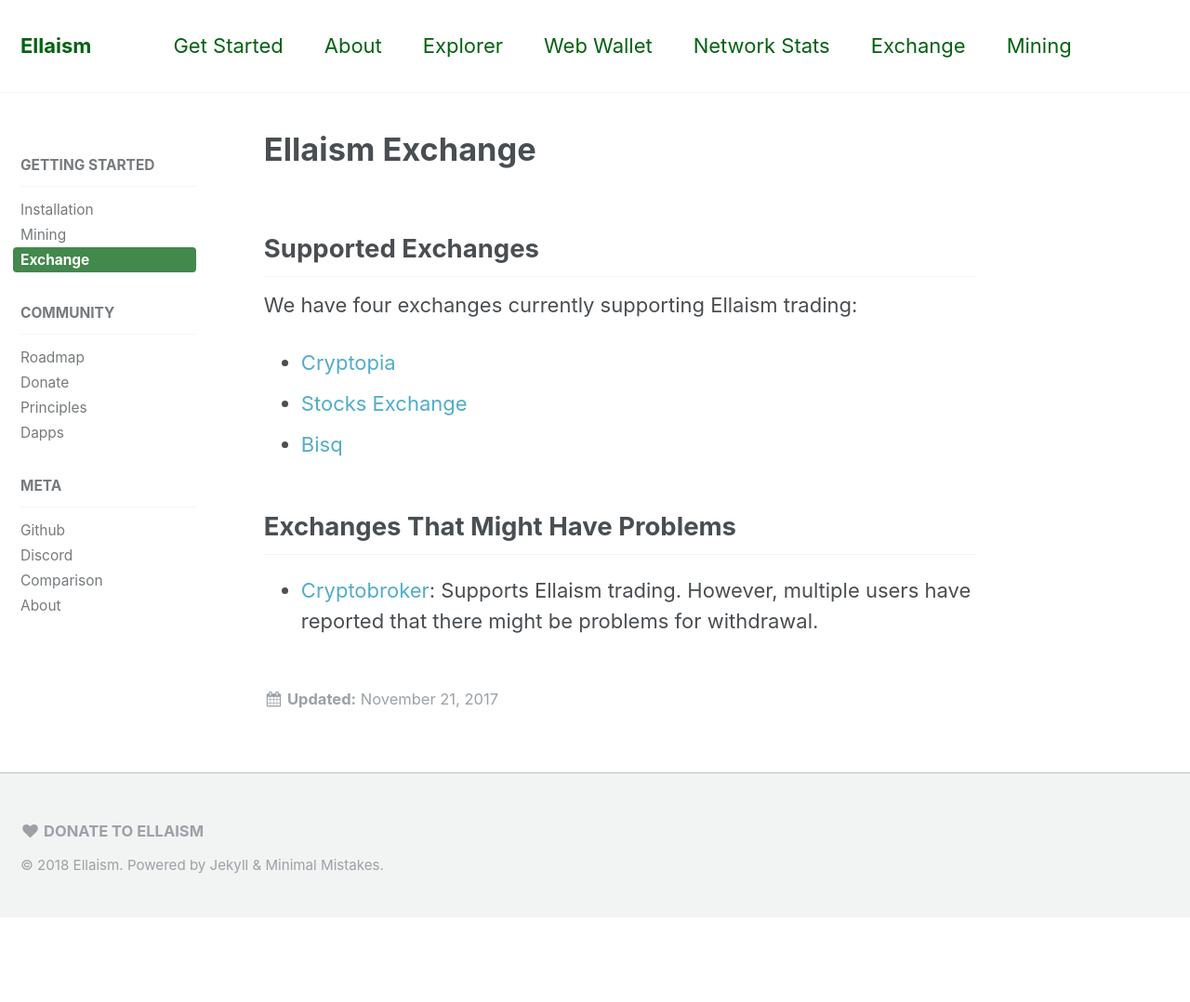
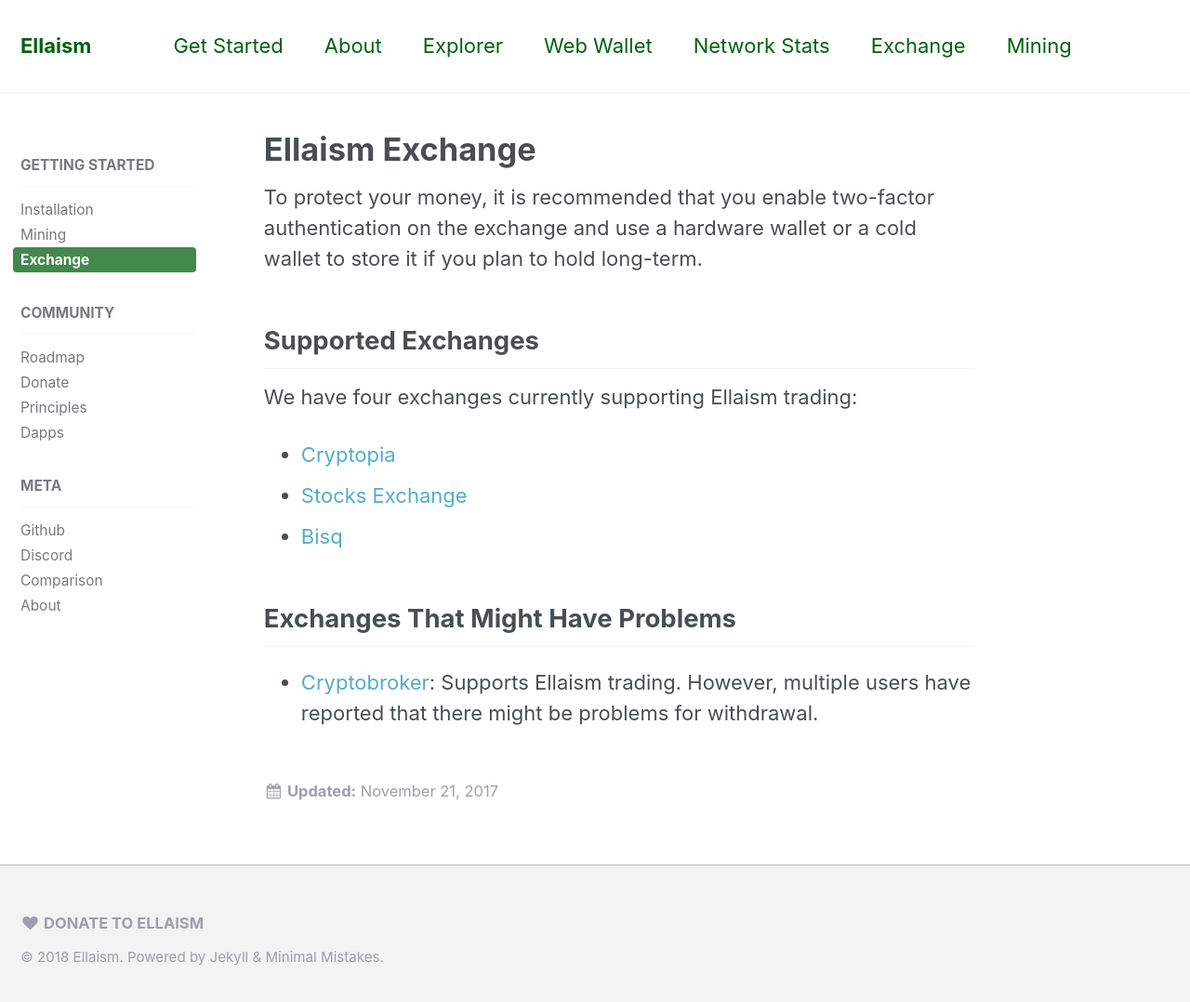
Before and after one commit to ellaism/ellaism.org, a Jekyll site: the page built from _docs/exchange.md, in a window 1280 px wide and 1086 px high. Shown: the top 1078 px of the window at 93% size. Built offline with Jekyll 4.4.1, drawn with Linux system fonts in a browser that asks for light colours.

Commit message:
Recommend 2fa and hardware/code wallet

```diff
--- a/_docs/exchange.md
+++ b/_docs/exchange.md
@@ -5,6 +5,8 @@
 ---
 
 {% include base_path %}
+
+To protect your money, it is recommended that you enable two-factor authentication on the exchange and use a hardware wallet or a cold wallet to store it if you plan to hold long-term.
 
 ## Supported Exchanges
 
```
